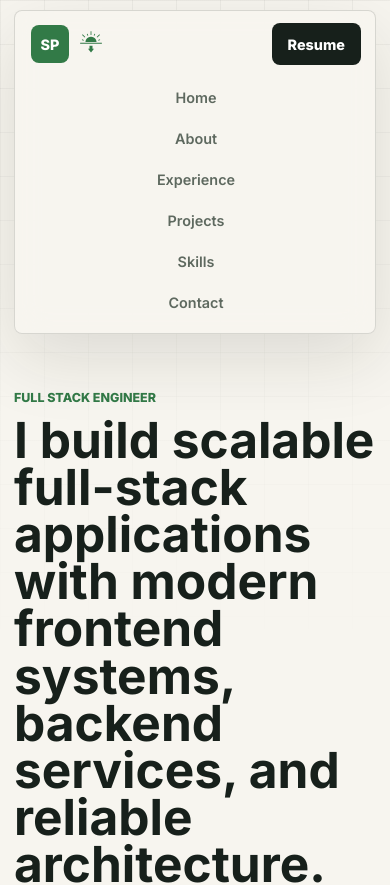
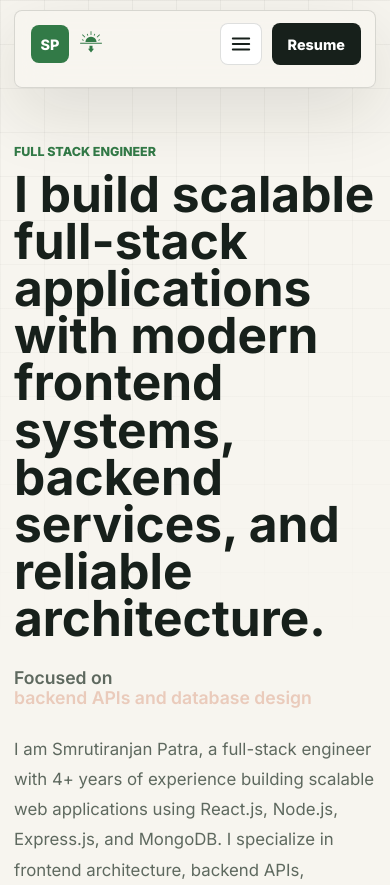
Before and after one commit to Smrutiranjan-Patra/portfolio, a React (Create React App) app: page / in a window 390 px wide. Shown: the top 885 px of the page. Built offline with nearby package versions, Linux system fonts and the light colour scheme.

Commit message:
feat: enhance header component with responsive navigation and menu toggle functionality

```diff
--- a/src/components/css/header.css
+++ b/src/components/css/header.css
@@ -20,13 +20,13 @@
     box-shadow: var(--shadow);
 }
 
-#navigation ul {
+.nav-links {
     display: flex;
     gap: 24px;
     list-style: none;
 }
 
-#navigation ul li a {
+#navigation .nav-links li a {
     position: relative;
     text-decoration: none;
     color: var(--text);
@@ -36,24 +36,24 @@
 }
 
 /* Hover Effect */
-#navigation ul li a:hover {
-    color: var(--primary);
+#navigation .nav-links li a:hover {
+    color: var(--accent);
     transform: translateY(-2px);
 }
 
 /* Animated Underline */
-#navigation ul li a::after {
+#navigation .nav-links li a::after {
     content: "";
     position: absolute;
     left: 0;
     bottom: -4px;
     width: 0%;
     height: 2px;
-    background: var(--primary);
+    background: var(--accent);
     transition: width 0.3s ease;
 }
 
-#navigation ul li a:hover::after {
+#navigation .nav-links li a:hover::after {
     width: 100%;
 }
 
@@ -80,7 +80,7 @@
     font-size: 1rem;
 }
 
-#navigation ul {
+#navigation .nav-links {
     display: flex;
     align-items: center;
     justify-content: center;
@@ -90,7 +90,7 @@
     list-style: none;
 }
 
-#navigation ul li a {
+#navigation .nav-links li a {
     display: inline-flex;
     padding: 10px 12px;
     border-radius: 8px;
@@ -100,8 +100,8 @@
     transition: background 180ms ease, color 180ms ease;
 }
 
-#navigation ul li a:hover,
-#navigation ul li a:focus-visible {
+#navigation .nav-links li a:hover,
+#navigation .nav-links li a:focus-visible {
     background: var(--hover);
     color: var(--text);
 }
@@ -129,6 +129,32 @@
     font-size: 1.5em;
 }
 
+.menu-toggle {
+    display: none;
+    width: 42px;
+    height: 42px;
+    align-items: center;
+    justify-content: center;
+    border: 1px solid var(--line);
+    border-radius: 8px;
+    background: var(--surface);
+    color: var(--text);
+    cursor: pointer;
+    transition: background 180ms ease, color 180ms ease, border-color 180ms ease;
+}
+
+.menu-toggle:hover,
+.menu-toggle:focus-visible {
+    border-color: var(--accent);
+    background: var(--hover);
+    color: var(--accent);
+}
+
+.menu-toggle svg {
+    width: 22px;
+    height: 22px;
+}
+
 .toggle-track {
     width: 38px;
     height: 22px;
@@ -152,31 +178,47 @@
     transform: translateX(16px);
 }
 
-@media (max-width: 760px) {
+@media (max-width: 820px) {
     .site-header {
         padding: 10px 14px 0;
     }
 
     #navigation {
+        position: relative;
         flex-wrap: wrap;
         gap: 10px;
     }
 
-    #navigation ul {
+    .menu-toggle {
+        display: inline-flex;
+        margin-left: auto;
+    }
+
+    #navigation .nav-links {
         order: 3;
         width: 100%;
+        max-height: 0;
+        overflow: hidden;
+        visibility: hidden;
         justify-content: flex-start;
         flex-direction: column;
-        gap: 4px;
+        gap: 6px;
         align-items: stretch;
-        padding-top: 4px;
+        padding-top: 0;
+        transition: max-height 220ms ease, padding 220ms ease, visibility 220ms ease;
     }
 
-    #navigation ul li {
+    #navigation .nav-links.is-open {
+        max-height: 320px;
+        visibility: visible;
+        padding-top: 8px;
+    }
+
+    #navigation .nav-links li {
         width: 100%;
     }
 
-    #navigation ul li a {
+    #navigation .nav-links li a {
         justify-content: center;
         padding: 10px 12px;
         width: 100%;
--- a/src/components/header.jsx
+++ b/src/components/header.jsx
@@ -1,10 +1,15 @@
-import React from 'react';
+import React, { useState } from 'react';
 import "./css/header.css";
 import { portfolio } from "../data/portfolio";
 import { GiSunrise, GiSunset } from "react-icons/gi";
+import { FiMenu, FiX } from "react-icons/fi";
 
 const Header = ({ theme, onThemeToggle }) => {
     const isDark = theme === "dark";
+    const [isMenuOpen, setIsMenuOpen] = useState(false);
+    const navigationId = "primary-navigation";
+
+    const closeMenu = () => setIsMenuOpen(false);
 
     return (
         <header className="site-header">
@@ -12,21 +17,32 @@ const Header = ({ theme, onThemeToggle }) => {
                 <a id="logo" href="#home" aria-label={`${portfolio.name} home`}>
                     <span className="logo-mark">{portfolio.initials}</span>
                     <span className="logo-text">{portfolio.shortName}</span>
-                <span onClick={onThemeToggle}>
-                    {isDark
-                        ? <GiSunrise className="theme-icon" />
-                        : <GiSunset className="theme-icon" />}
-                </span>
+                    <span onClick={onThemeToggle}>
+                        {isDark
+                            ? <GiSunrise className="theme-icon" />
+                            : <GiSunset className="theme-icon" />}
+                    </span>
                 </a>
 
-                <ul>
+                <button
+                    className="menu-toggle"
+                    type="button"
+                    aria-label={isMenuOpen ? "Close navigation menu" : "Open navigation menu"}
+                    aria-controls={navigationId}
+                    aria-expanded={isMenuOpen}
+                    onClick={() => setIsMenuOpen((open) => !open)}
+                >
+                    {isMenuOpen ? <FiX /> : <FiMenu />}
+                </button>
+
+                <ul id={navigationId} className={isMenuOpen ? "nav-links is-open" : "nav-links"}>
                     {portfolio.navigation.map((item) => (
-                        <li key={item.href}><a href={item.href}>{item.label}</a></li>
+                        <li key={item.href}><a href={item.href} onClick={closeMenu}>{item.label}</a></li>
                     ))}
                 </ul>
 
                 <div className="btn-div">
-                    <a href={portfolio.resumeUrl} id='resume-btn' target="_blank" rel="noreferrer">{portfolio.resumeLabel}</a>
+                    <a href={portfolio.resumeUrl} id='resume-btn' target="_blank" rel="noreferrer" onClick={closeMenu}>{portfolio.resumeLabel}</a>
                 </div>
             </nav>
         </header>
```
